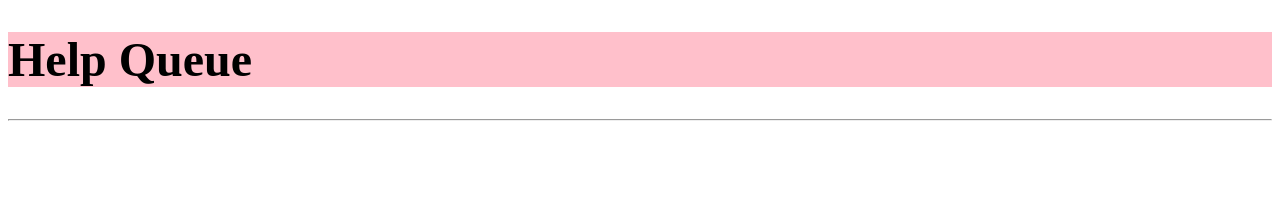
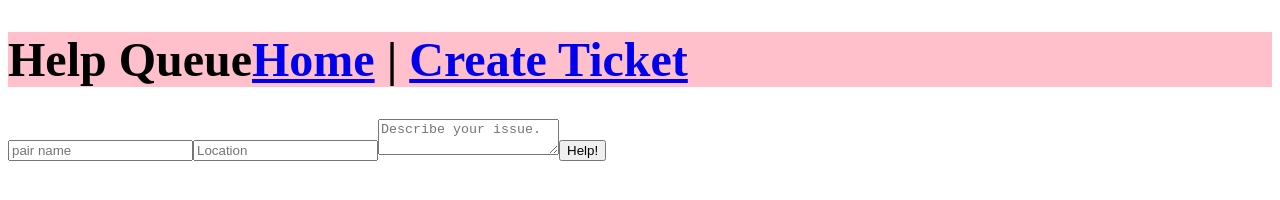
Before and after one commit to Adrianacmy/React-Redux-best-practice-examples, a React app in the folder react-man-config/: page /#/newticket in a window 1280 px wide. Built offline with nearby package versions, Linux system fonts and the light colour scheme; some packages are replaced by stand-ins of ours.

Commit message:
add newTicket

```diff
--- a/react-man-config/package.json
+++ b/react-man-config/package.json
@@ -7,7 +7,7 @@
     "test": "echo \"Error: no test specified\" && exit 1",
     "start": "webpack-dev-server",
     "lint": "eslint src/index.jsx  src/**/**; exit 0",
-    "lint-fix": "eslint src/index.jsx src/**/** --fix; exit 0"
+    "lint-fix": "eslint src/index.jsx src/**/**/** --fix; exit 0"
   },
   "author": "",
   "license": "ISC",
@@ -15,6 +15,7 @@
     "prop-types": "^15.5.10",
     "react": "^15.5.4",
     "react-dom": "^15.5.4",
+    "react-router-dom": "^4.0.0",
     "styled-jsx": "^2.2.7"
   },
   "devDependencies": {
--- a/react-man-config/src/components/App.jsx
+++ b/react-man-config/src/components/App.jsx
@@ -1,13 +1,23 @@
 import React from 'react';
+
+import { Switch, Route } from 'react-router-dom';
+
+import TicketList from './TicketList';
 import Header from './header/Header';
-import TicketList from './TicketList';
+
+import NewTicket from './newTicket/NewTicket';
+import Ticket from './Ticket';
+
+
 
 function App(){
   return (
     <div>
-      <Header/>
-      <TicketList />
-      <hr/>
+    <Header />
+    <Switch>
+      <Route exact path='/' component={TicketList} />
+      <Route path='/newticket' component={NewTicket} />
+    </Switch>
     </div>
   );
 }
--- a/react-man-config/src/components/Ticket.jsx
+++ b/react-man-config/src/components/Ticket.jsx
@@ -10,12 +10,6 @@ function Ticket(props){
 
   return (
     <div>
-    <style jsx>{`
-      div{
-        background-color: green;
-      }
-    `}
-    </style>
       <h3>{props.location} - {props.names}</h3>
       <p><em>{props.issue}</em></p>
       <hr/>
@@ -28,4 +22,5 @@ Ticket.propTypes = {
   location: PropTypes.string,
   issue: PropTypes.string
 };
+
 export default Ticket;
--- a/react-man-config/src/components/TicketList.jsx
+++ b/react-man-config/src/components/TicketList.jsx
@@ -1,7 +1,7 @@
 import React from 'react';
 import Ticket from './Ticket';
 
-const masterTicketList = [
+let masterTicketList = [
   {
     names: 'Thato and Haley',
     location: '3A',
@@ -22,24 +22,16 @@ const masterTicketList = [
 function TicketList(){
   return (
     <div>
-      <style jsx global>
-        {`
-      .green{
-        color: green;
-      }
-    `}
-      </style>
     {
-        masterTicketList.map((ticket, index) => {
+      masterTicketList.map( (ticket, index) =>
         <Ticket
           className='green'
           names={ ticket.names }
           location= { ticket.location }
           issue={ ticket.issue }
-            key={ index }/>;
-        })
+          key={ index }/>
+      )
     }
-
     </div>
 
 
--- a/react-man-config/src/components/header/Header.jsx
+++ b/react-man-config/src/components/header/Header.jsx
@@ -1,10 +1,13 @@
 import React from 'react';
-import styles from './Header.css';
+import { Link } from 'react-router-dom';
+
+import styles from './Header.css'; //css module
 
 function Header(){
   return (
     <h1 className={ styles.myheader }>
-    Help Queue
+      Help Queue
+      <Link to="/">Home</Link> | <Link to='/newTicket'>Create Ticket</Link>
     </h1>
   );
 }
--- /dev/null
+++ b/react-man-config/src/components/newTicket/NewTicket.jsx
@@ -0,0 +1,27 @@
+import React from 'react';
+
+
+function NewTicket(){
+  return (
+    <div>
+      <form>
+        <input
+          type='text'
+          id='names'
+          placeholder='pair name'/>
+        <input
+          type='text'
+          id='location'
+          placeholder='Location'/>
+        <textarea
+          id='issue'
+          placeholder='Describe your issue.'/>
+        <button type='submit'>Help!</button>
+      </form>
+    </div>
+
+
+  );
+}
+
+export default NewTicket;
--- a/react-man-config/src/index.jsx
+++ b/react-man-config/src/index.jsx
@@ -2,11 +2,14 @@ import React from 'react';
 import ReactDOM from 'react-dom';
 import App from './components/App';
 import { AppContainer } from 'react-hot-loader';
+import { HashRouter } from 'react-router-dom';
 
 const render = (Component) => {
   ReactDOM.render(
     <AppContainer>
-      <Component/>
+      <HashRouter>
+        <Component/>
+      </HashRouter>
     </AppContainer>,
     document.getElementById('react-app-root')
   );
```
Also changed, not shown: react-man-config/src/components/newTicket/NewTicket.css (added), 1 other file. Lines whose indentation alone changed are shown as unchanged.
